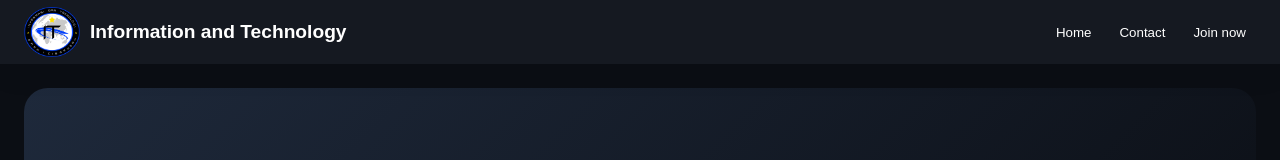
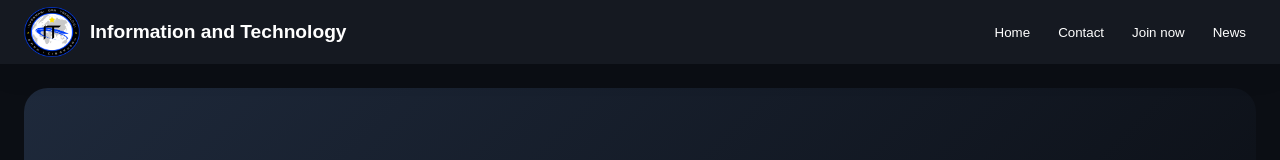
Before and after one commit to it-id-xyz/website, a plain HTML site: page index.html in a window 1280 px wide. Shown: the top 160 px of the page. Drawn offline with Linux system fonts and the light colour scheme.

Commit message:
Update index.html

```diff
--- a/index.html
+++ b/index.html
@@ -26,6 +26,7 @@
             <a href="index.html"><button id="btn-home">Home</button></a>
             <a href="contact.html"><button id="btn-contact">Contact</button></a>
             <a href="form.html"><button id="btn-join-now">Join now</button></a>
+            <a href="news.html"><button id="btn-news">News</button></a>
         </nav>
     </header>
     <main id="dashboard-it" class="container">
@@ -245,4 +246,5 @@
 
     <script src="assets/js/index.js"></script>
 </body>
+
 </html>
```
